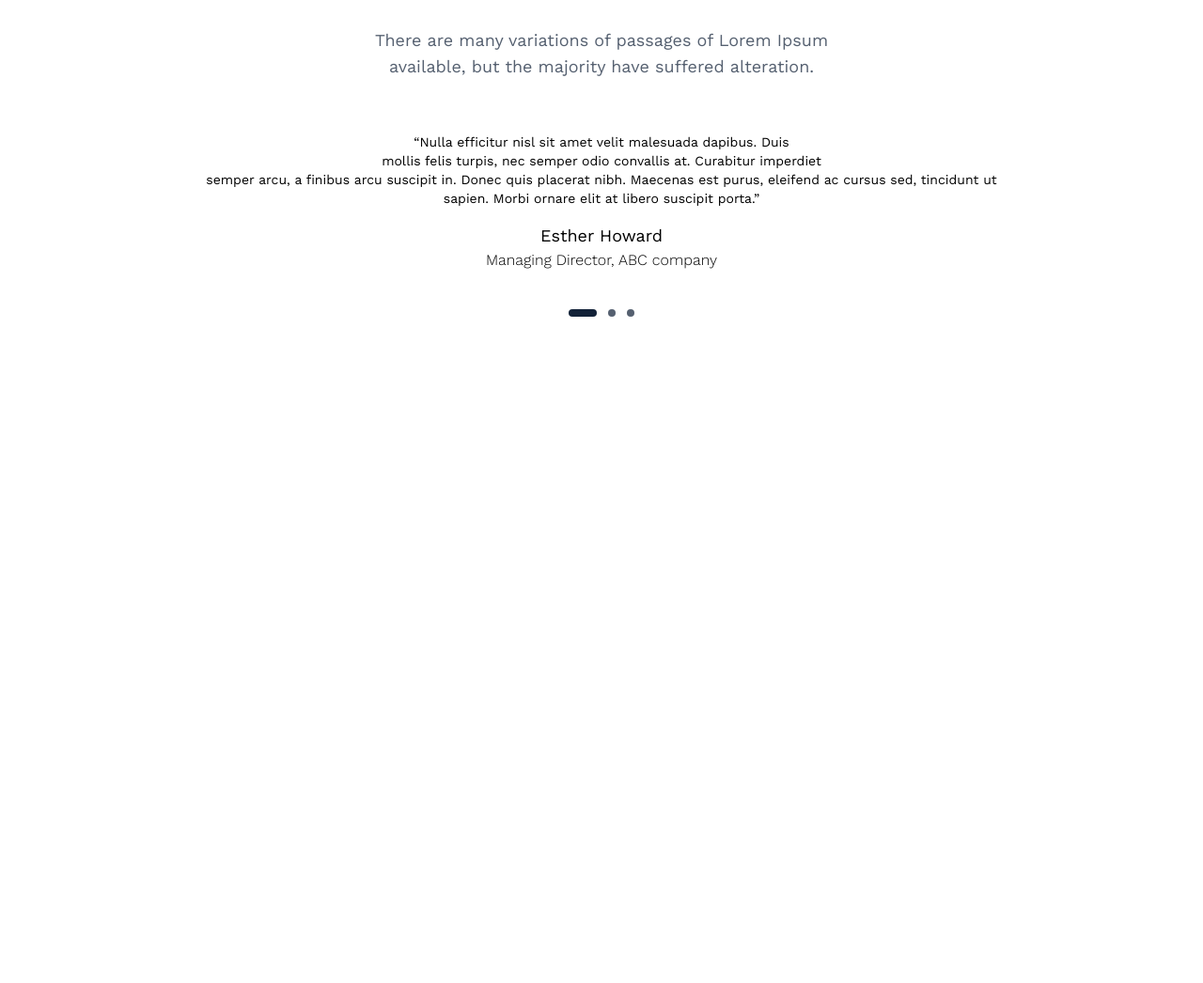
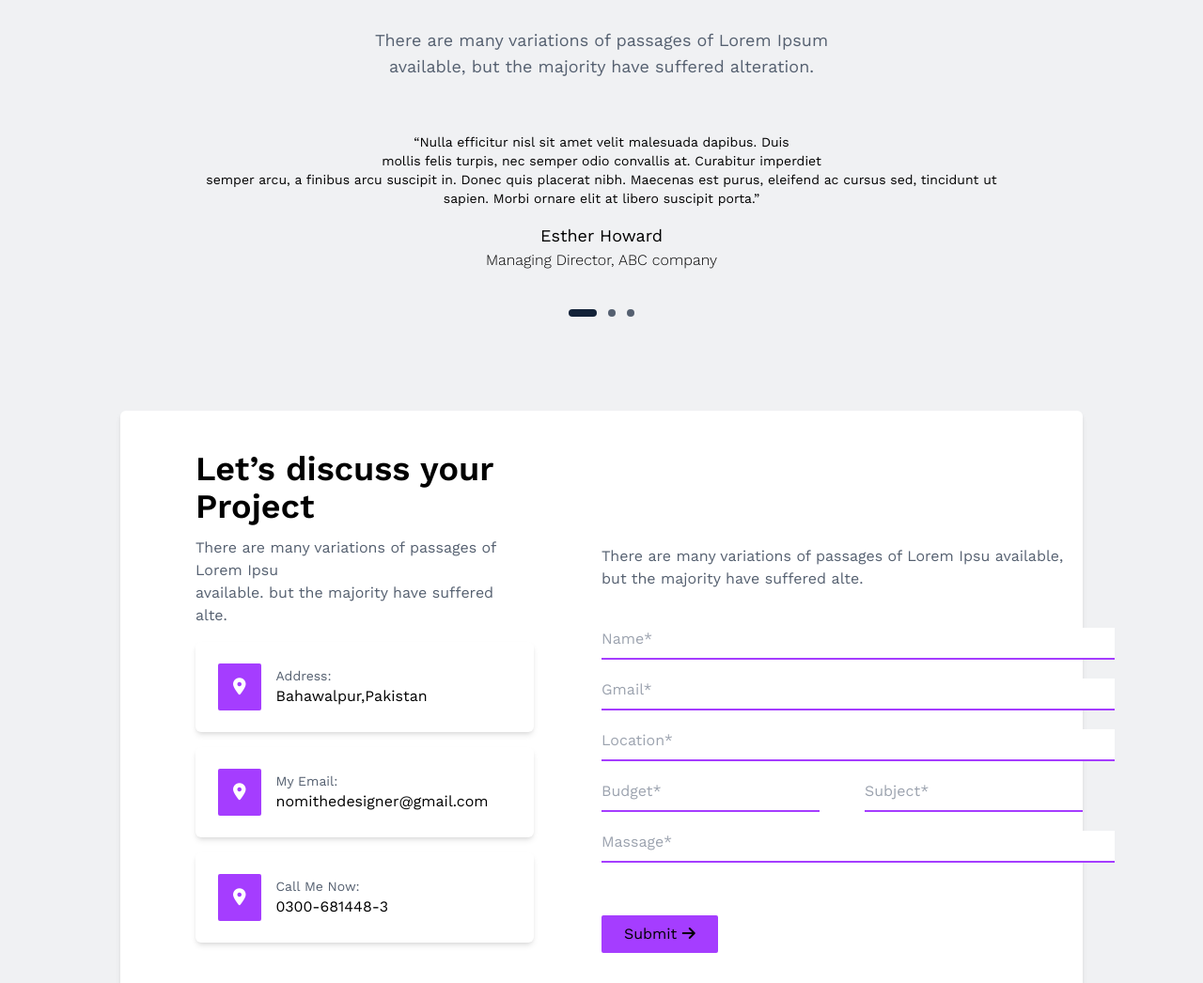
Before and after one commit to shajalal07s/figma-05, a website: page src/index.html in a window 1280 px wide. Shown: the part 6767-7813 px from the top of the page at 94% size. Before the commit the page ends 7200 px from the top, so only its background shows below. Drawn offline with nearby package versions, Linux system fonts and the light colour scheme; files that its build step writes are made by us from their sources; a web font is replaced by a local one.

Commit message:
contact us section create and tailwind config file customize

```diff
--- a/src/index.html
+++ b/src/index.html
@@ -442,7 +442,7 @@
 
     <!-- Testimonial Section -->
 
-    <section class="max-w-full mx-auto py-10 lg:py-24 bg-white">
+    <section class="max-w-full mx-auto py-10 lg:py-24 bg-white-light">
         <div class="client-sec flex flex-col justify-start items-center">
             <p class="text-5xl font-semibold">Testimonial</p>
             <p class="lg:text-lg text-Text-color mt-8 text-center">There are many variations of passages of Lorem Ipsum <br>available,
@@ -464,5 +464,76 @@
         </div>
     </section>
 
+    <!-- Contact Us Section -->
+
+    <section class="max-w-full h-[650px] relative mx-auto flex justify-center items-center bg-white-light">
+        <div class="contact-sec flex absolute top-1 justify-evenly items-center w-4/5 h-cont-h rounded-md shadow-md bg-white">
+            <div class="w-2/4 px-20 flex flex-col justify-start items-start">
+                <p class="text-4xl font-semibold">Let’s discuss your Project</p>
+                <p class="text-Text-color mt-3">There are many variations of passages of Lorem Ipsu <br>available. but the majority have suffered alte.</p>
+                <div class="flex flex-col mt-4 gap-4">
+                    <div class="w-[360px] h-[96px] bg-white rounded-md shadow-md px-6 flex justify-start items-center gap-4">
+                        <i class="fa-solid fa-location-dot px-4 py-4 text-lg text-white rounded-sm bg-primary"></i>
+                        <div>
+                            <p class="text-sm text-Text-color">Address:</p>
+                            <p class="text-base">Bahawalpur,Pakistan</p>
+                        </div>
+                    </div>
+
+                    <div class="w-[360px] h-[96px] bg-white rounded-md shadow-md px-6 flex justify-start items-center gap-4">
+                        <i class="fa-solid fa-location-dot px-4 py-4 text-lg text-white rounded-sm bg-primary"></i>
+                        <div>
+                            <p class="text-sm text-Text-color">My Email:</p>
+                            <p class="text-base">nomithedesigner@gmail.com</p>
+                        </div>
+                    </div>
+
+                    <div class="w-[360px] h-[96px] bg-white rounded-md shadow-md px-6 flex justify-start items-center gap-4">
+                        <i class="fa-solid fa-location-dot px-4 py-4 text-lg text-white rounded-sm bg-primary"></i>
+                        <div>
+                            <p class="text-sm text-Text-color">Call Me Now:</p>
+                            <p class="text-base">0300-681448-3</p>
+                        </div>
+                    </div>
+                </div>
+                <div class="contact w-[360px] h-[96px] mt-4 bg-white rounded hover:shadow-lg
+                       flex justify-center items-center gap-8 text-primary">
+                        <i class="fa-brands fa-facebook hover:px-2 text-3xl
+                        hover:transition-all duration-500 hover:py-2 hover:rounded-md hover:bg-primary hover:text-white"></i>
+                        <i class="fa-solid fa-earth-americas hover:px-2 text-3xl
+                        hover:transition-all duration-500 hover:py-2 hover:rounded-md hover:bg-primary hover:text-white"></i>
+                        <i class="fa-brands fa-instagram text-3xl
+                        hover:transition-all duration-500 hover:px-2 hover:py-2 hover:rounded-md hover:bg-primary hover:text-white"></i>
+                        <i class="fa-brands fa-linkedin text-3xl
+                        hover:transition-all duration-500 hover:px-2 hover:py-2 hover:rounded-md hover:bg-primary hover:text-white"></i>
+                        <i class="fa-brands fa-behance text-3xl
+                        hover:transition-all duration-500 hover:px-2 hover:py-2 hover:rounded-md hover:bg-primary hover:text-white"></i>
+                </div>
+            </div>
+
+            <div class="w-2/4">
+                <p class="text-Text-color">There are many variations of passages of Lorem Ipsu available,<br>
+                    but the majority have suffered alte.
+                </p>
+                <input class="w-[546px] border-b-2 border-primary mt-10 pb-2" type="name" placeholder="Name*">
+                <input class="w-[546px] border-b-2 border-primary mt-5 pb-2" type="name" placeholder="Gmail*">
+                <input class="w-[546px] border-b-2 border-primary mt-5 pb-2" type="name" placeholder="Location*">
+                <div class="flex gap-12">
+                    <input class="w-[250px] border-b-2 border-primary mt-5 pb-2" type="name" placeholder="Budget*">
+                    <input class="w-[250px] border-b-2 border-primary mt-5 pb-2" type="name" placeholder="Subject*">
+                </div>
+                <input class="w-[546px] border-b-2 border-primary mt-5 pb-2" type="name" placeholder="Massage*">
+                <div class="mt-14">
+                    <button class="px-6 py-2 bg-primary rounded-sm">Submit <i class="fa-solid fa-arrow-right"></i></button>
+                </div>
+            </div>
+        </div>
+    </section>
+
+    <!-- Footer -->
+
+    <footer class="max-w-full h-foot-h bg-footer">
+
+    </footer>
 </body>
 </html>
--- a/tailwind.config.js
+++ b/tailwind.config.js
@@ -20,7 +20,8 @@ module.exports = {
         '90%': '90%',
         'hero-i-w': '536px',
         'wor-primary': '312px',
-        'por-30%': '30%'
+        'por-30%': '30%',
+        'cont-w': '1320px'
       },
       height: {
         'primary-h': '58px',
@@ -29,6 +30,8 @@ module.exports = {
         'wor-secendry': '276px',
         'project': '472px',
         'blog': '350px',
+        'cont-h': '720px',
+        'foot-h': '330px'
       }
     },
   },
```
